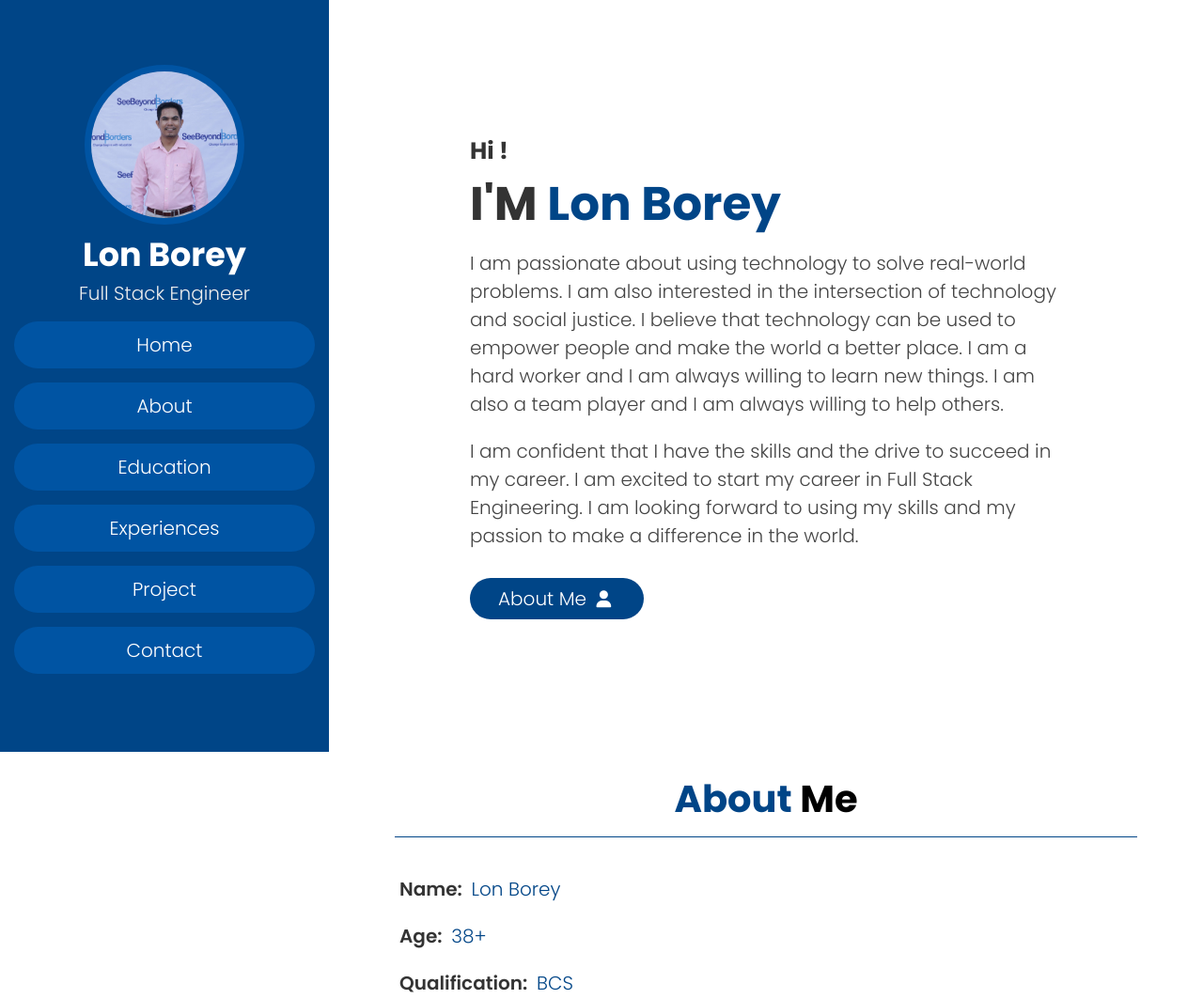
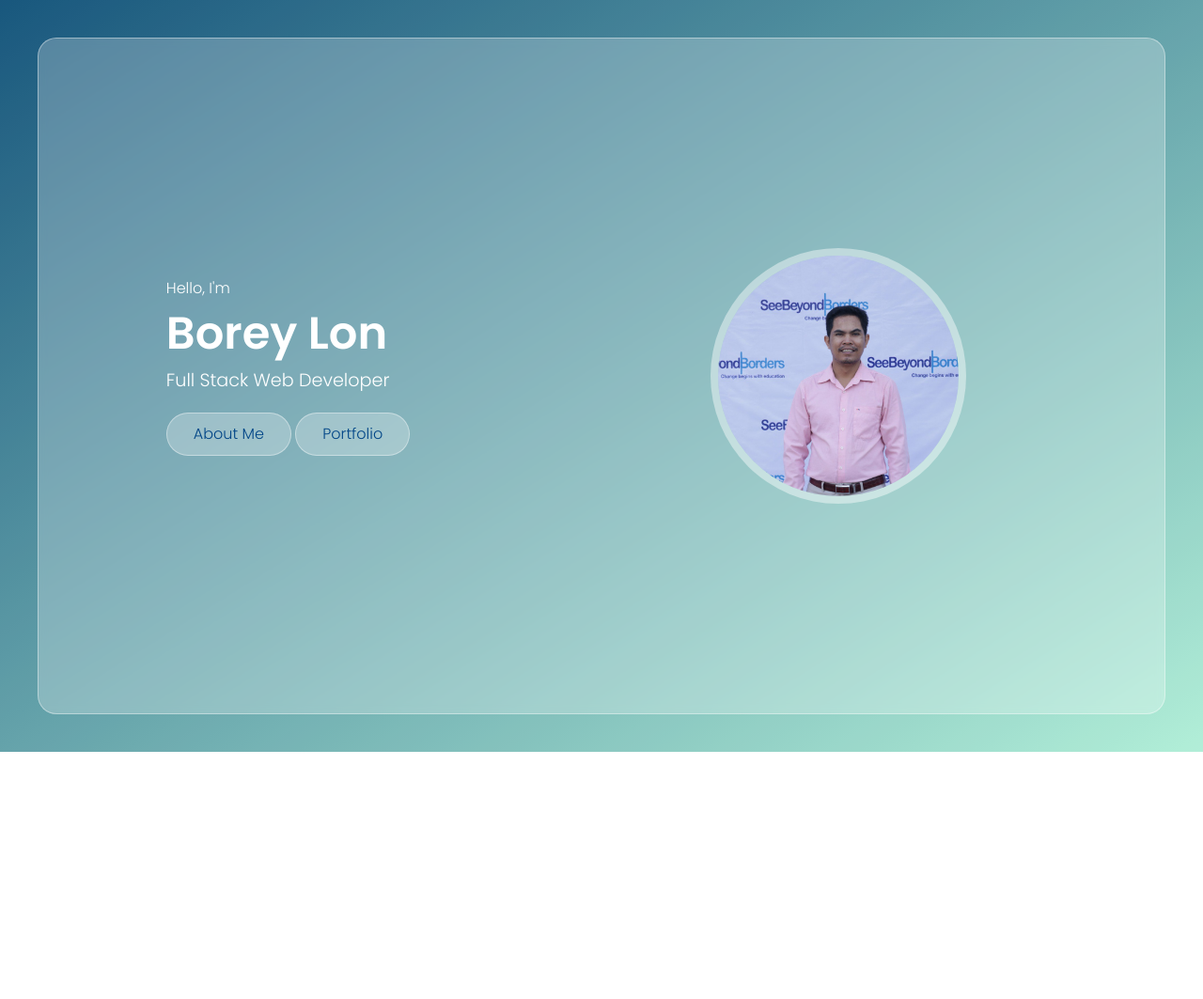
Before and after one commit to lonborey/lonborey.github.io, a plain HTML site: page index.html in a window 1280 px wide. Shown: the top 1063 px of the page at 94% size. After the commit the page ends 800 px from the top, so only its background shows below. Drawn offline with nearby package versions, Linux system fonts and the light colour scheme.

Commit message:
first commit

```diff
--- /dev/null
+++ b/css/styles.css
@@ -0,0 +1,213 @@
+@import url('https://fonts.googleapis.com/css2?family=Poppins:wght@100;200;300;600;700&display=swap');
+
+/*...................
+    Variable
+....................*/
+
+:root{
+    --main-color: #e02f6b;
+    --blue: #009ed6;
+    --dark-blue: #004587;
+    --orange: #ffa500;
+    --green-yellow: #cddc39;
+    --pink-light: #efa2b4;
+    --cyan-light: #aef1ee;
+    --white: #ffffff;
+    --white-alpha-40: rgba(255, 255, 255, 0.40);
+    --white-alpha-25: rgba(255, 255, 255, 0.25);
+    --backdrop-filter-blur: blur(5px);
+}
+
+/*...................
+    Global Settins
+....................*/
+
+* {
+    box-sizing: border-box;
+    padding: 0;
+    margin: 0;
+    outline: none;
+    font-family: 'Poppins', sans-serif;
+}
+
+::before,
+::after{
+    box-sizing: border-box;
+}
+
+body{
+    min-height: 100vh;
+    background-image: linear-gradient(to bottom right, var(--dark-blue), var(--cyan-light));
+    font-size: 16px;
+    color: var(--white);
+    line-height: 1.5;
+    overflow: hidden;
+    -webkit-tap-highlight-color: transparent;
+    padding: 5vh 15px;
+}
+
+h1, h2{
+    font-weight: 600;
+}
+
+h3, h4, h5, h6{
+    font-weight: 500;
+}
+
+a{
+    text-decoration: none;
+}
+
+body::before{
+    content: '';
+    position: fixed;
+    left: 0;
+    top: 0;
+    height: 100%;
+    width: 100%;
+    background-color: var(--green-yellow);
+    z-index: -1;
+    opacity: 0.12;
+}
+
+section{
+    background-color: var(--white-alpha-25);
+    border: 1px solid var(--white-alpha-40);
+    min-height: 90vh;
+    border-radius: 20px;
+    backdrop-filter: var(--backdrop-filter-blur);
+}
+
+.main{
+    max-width: 1200px;
+    margin: auto;
+}
+
+.container{
+    padding: 0 20px;
+    width: 100%;
+}
+
+.row{
+    display: flex;
+    flex-wrap: wrap;
+    justify-content: space-around;
+}
+
+.align-items-center{
+    align-items: center;
+}
+
+/* ------------------------------
+Custom Scrollbar
+--------------------------------*/
+
+::-webkit-scrollbar{
+    width: 5px;
+}
+
+::-webkit-scrollbar-track{
+    background-color: var(--white);
+}
+
+::-webkit-scrollbar-thumb{
+    background-color: var(--main-color);
+}
+
+/* ---------------------------------------
+Home Section
+----------------------------------------*/
+.home-section{
+    display: flex;
+}
+
+.home-text p{
+    font-size: 1.4 rem;
+}
+
+.home-text h1{
+    font-size: 3rem;
+    text-transform: capitalize;
+}
+
+.home-text h2{
+    font-size: 1.2rem;
+    text-transform: capitalize;
+    font-weight: 300;
+}
+
+.home-text,
+.home-image{
+    width: 50%;
+    padding: 10%;
+}
+
+img{
+    max-width: 100%;
+    vertical-align: middle;
+}
+
+.home-image .img-box {
+    background-color: var(--white-alpha-25);
+    border-radius: 50%;
+    border: 8px solid var(--white-alpha-25);
+    height: 17rem;
+    width: 17rem;
+    border-radius: 50%;
+    object-fit: cover;
+    z-index: 100;
+}
+
+.home-image .img-box img{
+    height: 16rem;
+    width: 17rem;
+    border-radius: 50%;
+    object-fit: cover;
+}
+
+/* -----------------------------------
+Buttons
+------------------------------------*/
+
+.btn{
+    line-height: 1.5;
+    background-color: var(--white-alpha-25);
+    padding: 10px 28px;
+    display: inline-block;
+    border-radius: 30px;
+    color: var(--dark-blue);
+    font-weight: 500;
+    text-transform: capitalize;
+    border: 1px solid var(--white-alpha-40);
+    font-family: inherit;
+    font-size: 16px;
+    cursor: pointer;
+    user-select: none;
+    position: relative;
+    margin: 20px 0;
+    overflow: hidden;
+    vertical-align: middle;
+    transition: color 0.3s ease;
+}
+
+.btn::before{
+    content: '';
+    position: absolute;
+    left: 0;
+    top: 0;
+    height: 100%;
+    width: 0;
+    background-color: var(--blue);
+    z-index: -1;
+    transition: width 0.3s ease;
+}
+
+.btn:hover::before{
+    width: 100%;
+}
+
+.btn:hover{
+    color: var(--white);
+    font-weight: bold;
+    transition: 0.3s ease;
+}
--- a/index.html
+++ b/index.html
@@ -3,120 +3,36 @@
 <head>
     <meta charset="UTF-8">
     <meta name="viewport" content="width=device-width, initial-scale=1.0">
-    <script src="https://kit.fontawesome.com/9e420ef10d.js" crossorigin="anonymous"></script>
-    <link rel="stylesheet" href="./css/style.css">
-    <title>lonborey</title>
+    <link rel="stylesheet" href="./css/styles.css">
+    <title>Borey Lon</title>
 </head>
 <body>
-    <!-- header section start -->
-    <header>
-        <div class="user">
-            <img src="./images/img_02.jpg" alt="" />
-            <h3 class="name">lon borey</h3>
-            <p class="post">full stack engineer</p>
-        </div>
-        <nav class="navbar">
-            <ul>
-                <li><a href="#home">home</a></li>
-                <li><a href="#about">about</a></li>
-                <li><a href="#education">education</a></li>
-                <li><a href="#experience">experiences</a></li>
-                <li><a href="#project">project</a></li>
-                <li><a href="#contact">contact</a></li>
-            </ul>
-        </nav>
-    </header>
-    <!-- header section end -->
 
-    <!-- menu bar -->
-    <div id="menu" class="fas fa-bars"></div>
-
-    <!-- home section starts  -->
-    <section class="home" id="home">
-        <h3>Hi !</h3>
-        <h1>I'M <span>lon borey</span></h1>
-        <p>I am passionate about using technology to solve real-world problems. I am also interested in the intersection of technology and social justice. I believe that technology can be used to empower people and make the world a better place.
-            I am a hard worker and I am always willing to learn new things. I am also a team player and I am always willing to help others.
-        </p>
-        <p>
-            I am confident that I have the skills and the drive to succeed in my career.
-            I am excited to start my career in Full Stack Engineering. I am looking forward to using my skills and my passion to make a difference in the world.</p>
-        <a class="#about" href="#about">
-            <button class="btn">about me <i class="fa-solid fa-user"></i>
-            </button>
-        </a>
-    </section>
-    <!-- home section end  -->
-
-    <!-- about section start -->
-    <section class="about" id="about">
-        <h1 class="heading">
-            <span>about</span> me
-        </h1>
-
-        <div class="row">
-            <div class="info">
-                <h3><span>name: </span>lon borey</h3>
-                <h3><span>age: </span>38+</h3>
-                <h3><span>qualification: </span>BCS</h3>
-                <h3><span>post: </span>Full Stack Developer</h3>
-                <h3><span>language: </span>English</h3>
-                <a href="./docs/lonborey-cv.pdf">
-                    <button class="btn"> download CV <i class="fa fa-download"></i> </button>
-                </a>
-            </div>
-
-            <div class="counter">
-                <div class="box">
-                    <span>2+</span>
-                    <h3>years of experiences</h3>
-                </div>
-                <div class="box">
-                    <span>10+</span>
-                    <h3>project of completed</h3>
-                </div>
-                <div class="box">
-                    <span>10+</span>
-                    <h3>happy clients</h3>
-                </div>
-                <div class="box">
-                    <span>4+</span>
-                    <h3>client rated</h3>
+    <!-- Main Start  -->
+    <div class="main">
+        <!-- Home Section Start -->
+        <section class="home-section align-items-center">
+            <div class="container ">
+                <div class="row align-items-center">
+                    <div class="home-text">
+                        <p>Hello, I'm</p>
+                        <h1>Borey Lon</h1>
+                        <h2>Full Stack Web Developer</h2>
+                        <a href="#" class="btn"> about me</a>
+                        <a href="#" class="btn"> portfolio</a>
+                    </div>
+                    <div class="home-image">
+                        <div class="img-box">
+                            <img src="./images/img_02.jpg" alt="Borey Lon" />
+                        </div>
+                    </div>
                 </div>
             </div>
-        </div>
-    </section>
-    <!-- about section end -->
+        </section>
+        <!-- Home Section End -->
+    </div>
+    <!-- Main End -->
 
-    <!-- education section start  -->
-        <section class="eduction" id="education">
-
-        </section>
-    <!-- education section end  -->
-
-    <!-- experience section start  -->
-    <section class="experience" id="experience">
-
-    </section>
-    <!-- experience section end  -->
-
-    <!-- project section start  -->
-    <section class="project" id="project">
-
-    </section>
-    <!-- project section end  -->
-
-    <!-- contact section start  -->
-    <section class="contact" id="contact">
-
-    </section>
-    <!-- contact section end  -->
-
-
-    <!-- Jquery cdn link -->
-    <script src="https://cdnjs.cloudflare.com/ajax/libs/jquery/3.7.0/jquery.min.js"></script>
-
-    <!-- custom script link  -->
-    <script src="./js/script.js"></script>
+<script src="./js/scripts.js"></script>
 </body>
 </html>
```
Also changed, not shown: images/profile.png (added), js/scripts.js (added), 1 other file.
